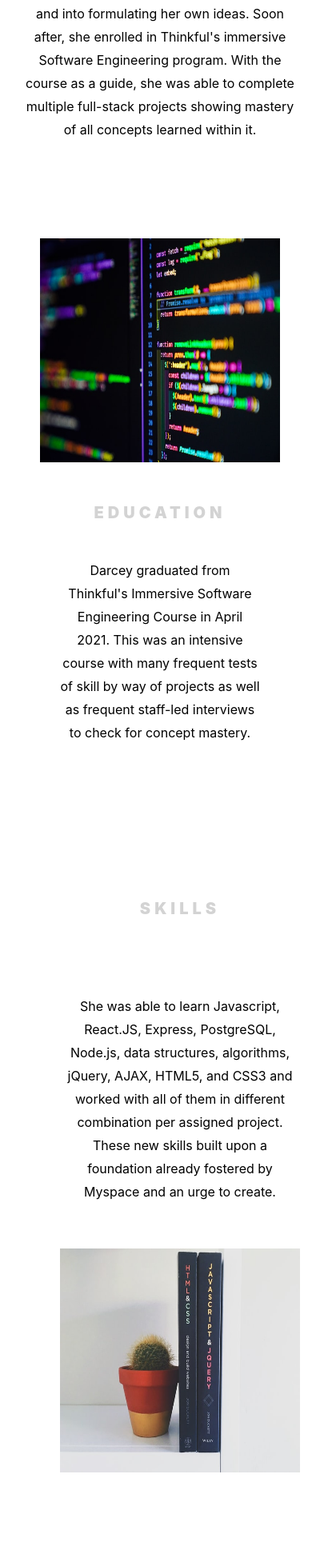
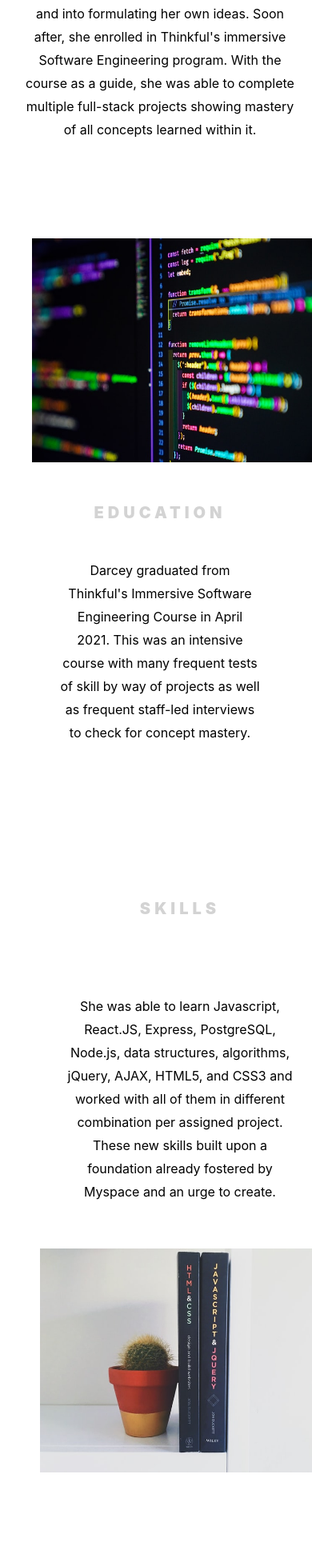
Before and after one commit to grundydarcey/UpdatedDevPortfolio, a React (Create React App) app: page / in a window 390 px wide. Shown: the part 954-2912 px from the top of the page at 80% size. Built offline with nearby package versions, Linux system fonts and the light colour scheme.

Commit message:
widen image

```diff
--- a/src/FirstPanel/firstpanel.css
+++ b/src/FirstPanel/firstpanel.css
@@ -47,7 +47,7 @@
   }
 
   .vscode {
-    width: 300px;
+    width: 350px;
     height: 280px;
   }
 }
--- a/src/secondPanel/secondpanel.css
+++ b/src/secondPanel/secondpanel.css
@@ -28,7 +28,7 @@
   }
 
   .textbook {
-    width: 300px;
+    width: 350px;
     height: 280px;
   }
 
```
